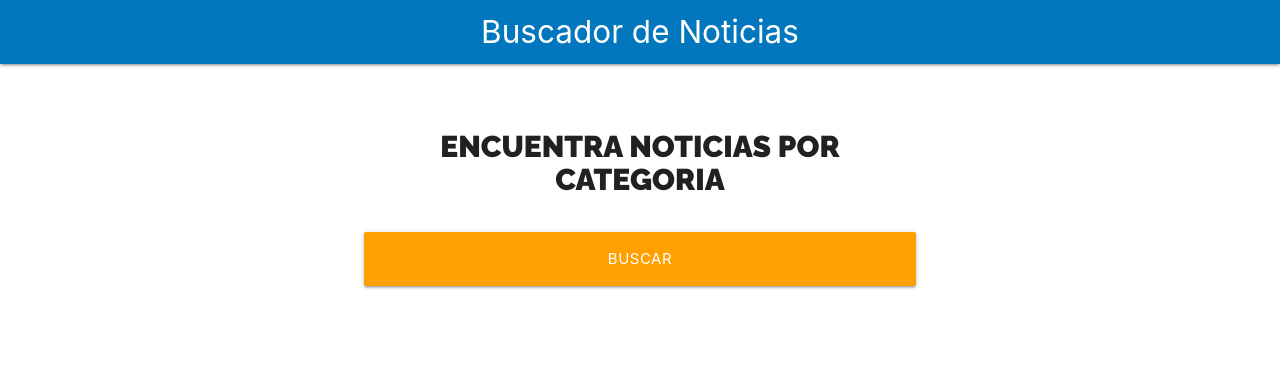
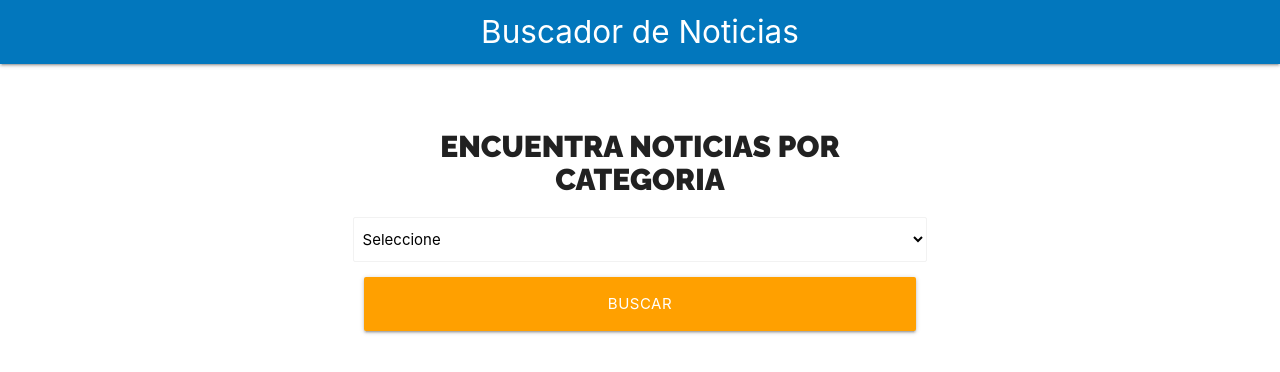
Before and after one commit to salinassilvio/noticiasreactjs, a React (Create React App) app: page / in a window 1280 px wide. Shown: the top 372 px of the page. Built offline with nearby package versions, Linux system fonts and the light colour scheme.

Commit message:
creando un hook para el select, donde mostrar las categorias

```diff
--- a/src/components/Formulario.js
+++ b/src/components/Formulario.js
@@ -1,12 +1,20 @@
 import React from 'react';
 import styles from './Formulario.module.css';
+import useSelect  from "../hooks/useSelect";
 
 const Formulario = () => {
+
+    //Utilizar custom hook
+    const [categoria, SelectNoticias] = useSelect();
+
     return (
         <div className={`${styles.buscador} row`}>
             <div className="col s12 m8 offset-m2">
                 <form>
                     <h2 className={styles.heading}>Encuentra Noticias por Categoria</h2>
+
+                   <SelectNoticias></SelectNoticias>
+
                     <div className="input-field col s12">
                         <input
                             type="submit"
--- /dev/null
+++ b/src/hooks/useSelect.js
@@ -0,0 +1,19 @@
+import React,{useState} from 'react';
+
+const useSelect = (stateInicial,opciones) => {
+
+   //state del custom hooks
+    const [state,actualizarState] = useState('');
+
+    const SelectNoticias = () =>(
+        <select
+            className="browser-default"
+        >
+            <option value="">Seleccione</option>
+        </select>
+    );
+
+    return [state, SelectNoticias];
+}
+
+export default useSelect;
```
